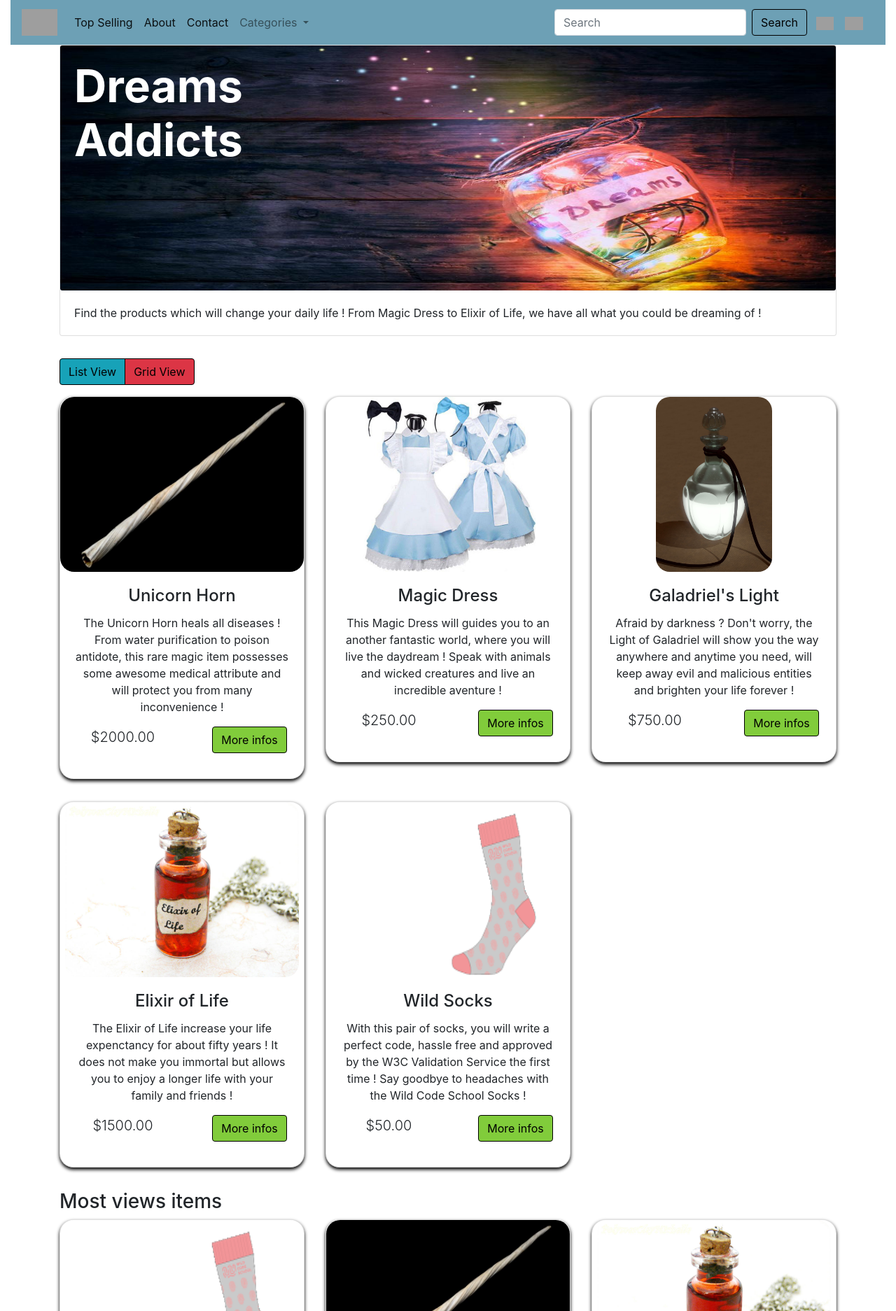
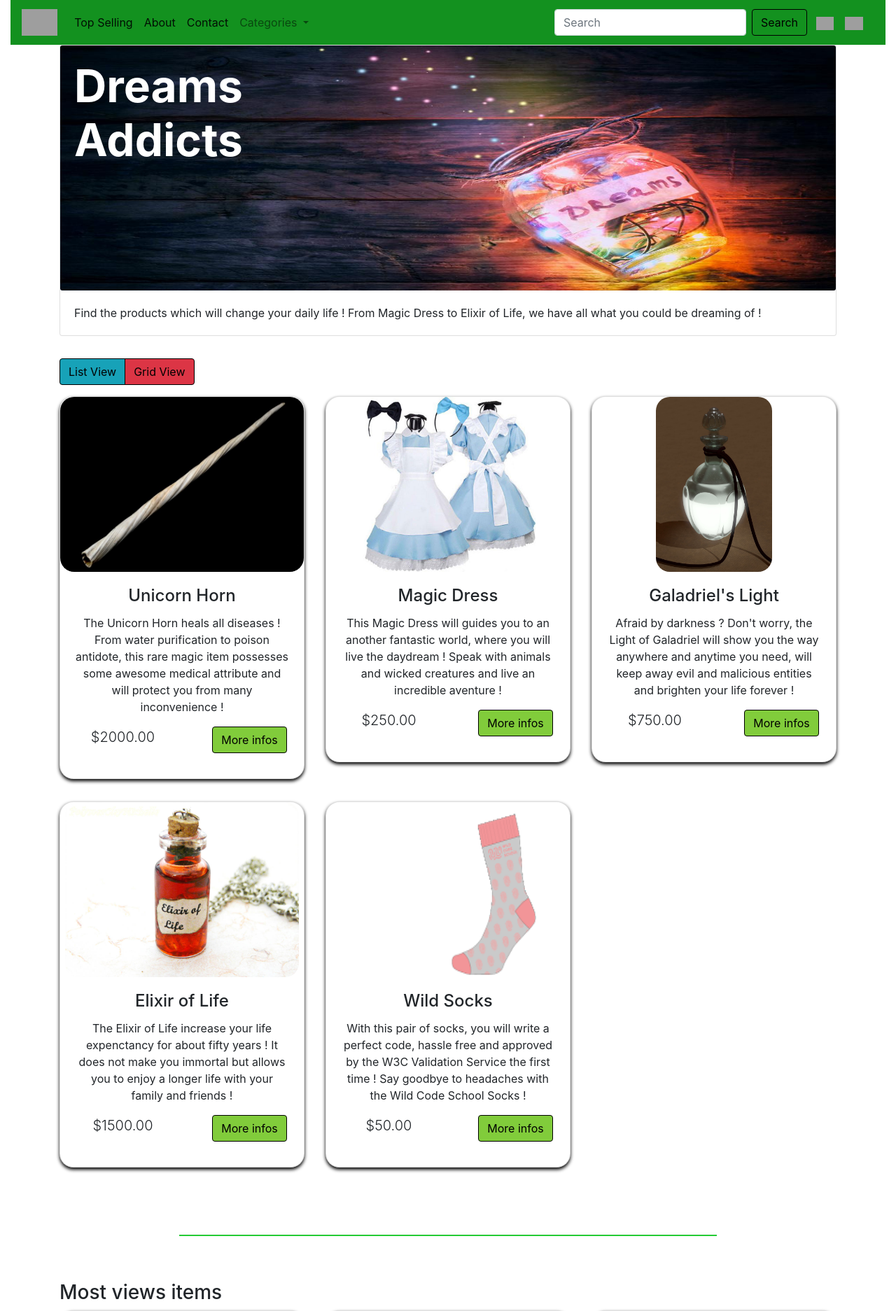
Before and after one commit to Mussuranae/Dreamer, a PHP site: page /dreamsaddict.html in a window 1280 px wide. Shown: the top 1873 px of the page at 70% size. Run offline with PHP 8.4, Linux system fonts and the light colour scheme; grey boxes are pictures that could not be loaded.

Commit message:
Changement couleur et rajout hr

```diff
--- a/dreamsaddict.css
+++ b/dreamsaddict.css
@@ -11,7 +11,7 @@
     pointer-events: none;
 }
 .navbar, .navbar-expand-lg, .navbar-light, .bg-light {
-    background-color: #6DA0B5;
+    background-color: #13911F;
 }
 .btn, .btn-outline, .my-2, .my-sm-0 {
     color: black;
@@ -35,7 +35,7 @@
     height: 350px;
 }
 
-/* Card présentation*/
+/* Card Présentation*/
 .presentationcat {
     position: absolute;
 }
@@ -116,30 +116,6 @@
 }
 
 
-
-/*Contact us */
-.ContactUs {
-    font-weight:bold;
-    font-size: 25px;
-
-}
-
-#Home {
-    background-repeat: no-repeat;
-    background-position: 3px;
-}
-input:focus::-moz-placeholder { color:transparent; }
-
-/*Footer*/
-#footer {
-    background-color: #494B4B;
-}
-
-.footernote {
-    text-decoration: none;
-    color: #B9BDBC;
-}
-
 /*Cards*/
 .btn1 {
     margin-bottom: 1rem;
@@ -168,8 +144,42 @@ input:focus::-moz-placeholder { color:transparent; }
     margin-right: auto;
 }
 
-/*Contac us*/
+/*Contact us */
+.ContactUs {
+    font-weight:bold;
+    font-size: 25px;
+
+}
+
+#Home {
+    background-repeat: no-repeat;
+    background-position: 3px;
+}
+
+input:focus::-moz-placeholder { color:transparent; }
+
 .boutonsubmit {
     margin-bottom: 1rem;
     background-color: rgb(129, 204, 59);
 }
+
+/*Footer*/
+#footer {
+    background-color: #13911F;
+}
+
+.footernote {
+    text-decoration: none;
+    color: #B9BDBC;
+}
+
+/*Barre de séparation*/
+
+hr{
+	margin-left: 20vw;
+	margin-right: 20vw;
+	margin-top: 5vw;
+	margin-bottom: 5vw;
+	height: 0.1vw;
+	background-color: #26D637;
+}
--- a/dreamsaddict.html
+++ b/dreamsaddict.html
@@ -476,7 +476,7 @@
         </div>
     </section>
     <!-- présentation produit - card-->
-
+    <hr>
     <!-- Objets les plus consultés par les clients-->
     <section>
         <div class="container">
@@ -709,7 +709,7 @@
         </div>
     </section>
     <!-- Objets les plus consultés par les clients-->
-
+    <hr>
     <!-- Meilleurs ventes toutes catégories confondues-->
     <section>
         <div class="container">
@@ -944,6 +944,7 @@
     </section>
     <!-- Meilleurs ventes toutes catégories confondues-->
 
+    <hr>
 
     <!--ContactUs-->
    <Section id="contactus">
```
